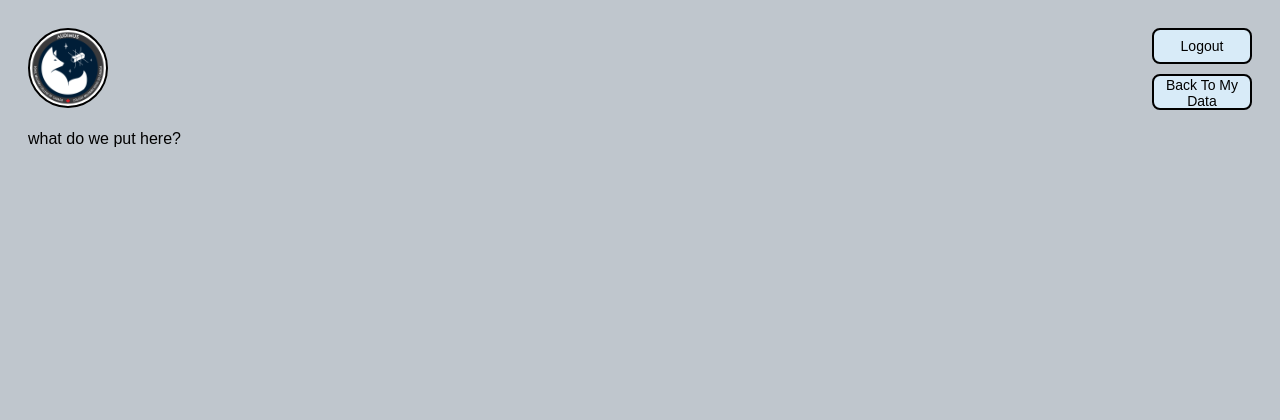
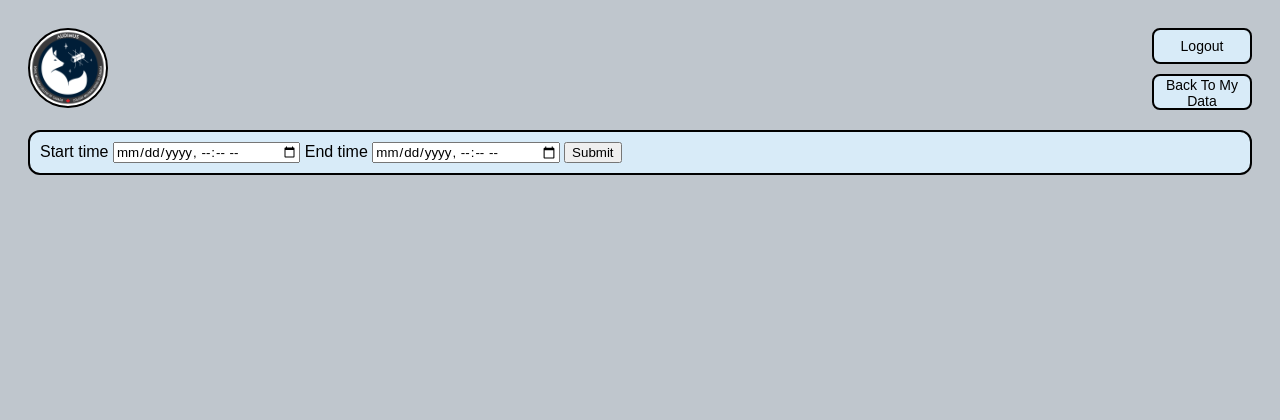
Before and after one commit to lilyman266/EEE455_WoolShirMurr_Capstone, a Flask app: page /login in a window 1280 px wide. Shown: the top 420 px of the page. Run offline with Flask 3, Linux system fonts and the light colour scheme; the visitor is signed in with stand-in values (Sample User, id 1); some libraries are stand-ins or nearby versions.

```diff
--- a/DatabaseModule/Database/database_stub.py
+++ b/DatabaseModule/Database/database_stub.py
@@ -326,7 +326,23 @@ class WebAppDatabaseStub(DatabaseStub):
         pass
 
     def add_user_request(self, user: str, start_time: str, end_time: str):
-        pass
+        conn = psycopg2.connect(host=HOST, dbname=DBNAME, user=USER, password=PASSWORD, port=PORT)
+        cursor = conn.cursor()
+
+        cursor.execute("""SELECT id FROM acoustic_data WHERE start_time >= %s AND end_time <= %s;""", (start_time, end_time))
+        ids = [r[0] for r in cursor.fetchall()]
+
+        for data_id in ids:
+            cursor.execute("""INSERT INTO user_requests (username, acousitc_id)
+                              VALUES (%s, %s)
+                              ON CONFLICT DO NOTHING;)""",
+                           (user, data_id))
+
+        # commit changes and close connection
+        conn.commit()
+        cursor.close()
+        conn.close()
+        return 0
 
     # ADMIN ONLY: Accept a user request
     def accept_user_request(self, user: str, request_id):
--- a/auth_server.py
+++ b/auth_server.py
@@ -11,7 +11,8 @@ from DatabaseModule.Database.database_stub import WebAppDatabaseStub
 
 # Create the Flask application instance
 app = Flask(__name__)
-stub = AuthStubUserTable()
+# stub = AuthStubUserTable()    #NOTE: COMMENT ONE OF THESE AT A TIME
+stub = AuthDbStubTest()
 
 # ###################### AUTH SERVER REDIRECTS ########################################
 @app.route('/', methods=['GET'])
--- a/server.py
+++ b/server.py
@@ -141,12 +141,17 @@ def populate_databox():
 
     return {"error": "invalid database queries"}, 400
 
-@app.route('/password_request', methods=['POST'])
-def password_request():
-    #get params
-    #use stub to ask pwd database to login
-    #return the reply(with code)
-    pass
+@app.route('/request_data_auth', methods=['POST'])
+def request_data_auth():
+    params = request.get_json()
+    start_time = params["start_time"]
+    end_time = params["end_time"]
+    username = session["username"]
+
+    print("START =", start_time)
+    print("END =", end_time)
+    stub.add_user_request(username, start_time, end_time)
+    return {"Response": "Input received"}
 
 # function to check if the given key is valid.
 # params:
--- a/templates/user_home.html
+++ b/templates/user_home.html
@@ -33,7 +33,38 @@
 
     <!-- Dataset List -->
     <main class="content-section">
-        <p>what do we put here?</p>
+        <div class="content-box">
+            <label for="start-time">Start time</label>
+            <input class="timestamp_input" id="start-time" type="datetime-local" />
+
+            <label for="end-time">End time</label>
+            <input class="timestamp_input" id="end-time" type="datetime-local" />
+            <button id="submit" type="button">Submit</button>
+            <script>
+                const submit_button = document.getElementById("submit")
+                submit_button.addEventListener("click", async () => {
+                    const start_time = document.getElementById("start-time").value;
+                    const end_time = document.getElementById("end-time").value;
+
+                    if (!start_time || !end_time) {
+                        return;
+                    }
+
+                    try { const response = await fetch("/request_data_auth", {
+                        method: "POST",
+                        headers: {
+                            "Content-Type": "application/json"
+                        },
+                        body: JSON.stringify({
+                            start_time: start_time,
+                            end_time: end_time
+                        })
+                        });
+                        const data = await response.json();
+                    } catch (error) {}
+                    })
+            </script>
+        </div>
     </main>
 
     </div>
```
